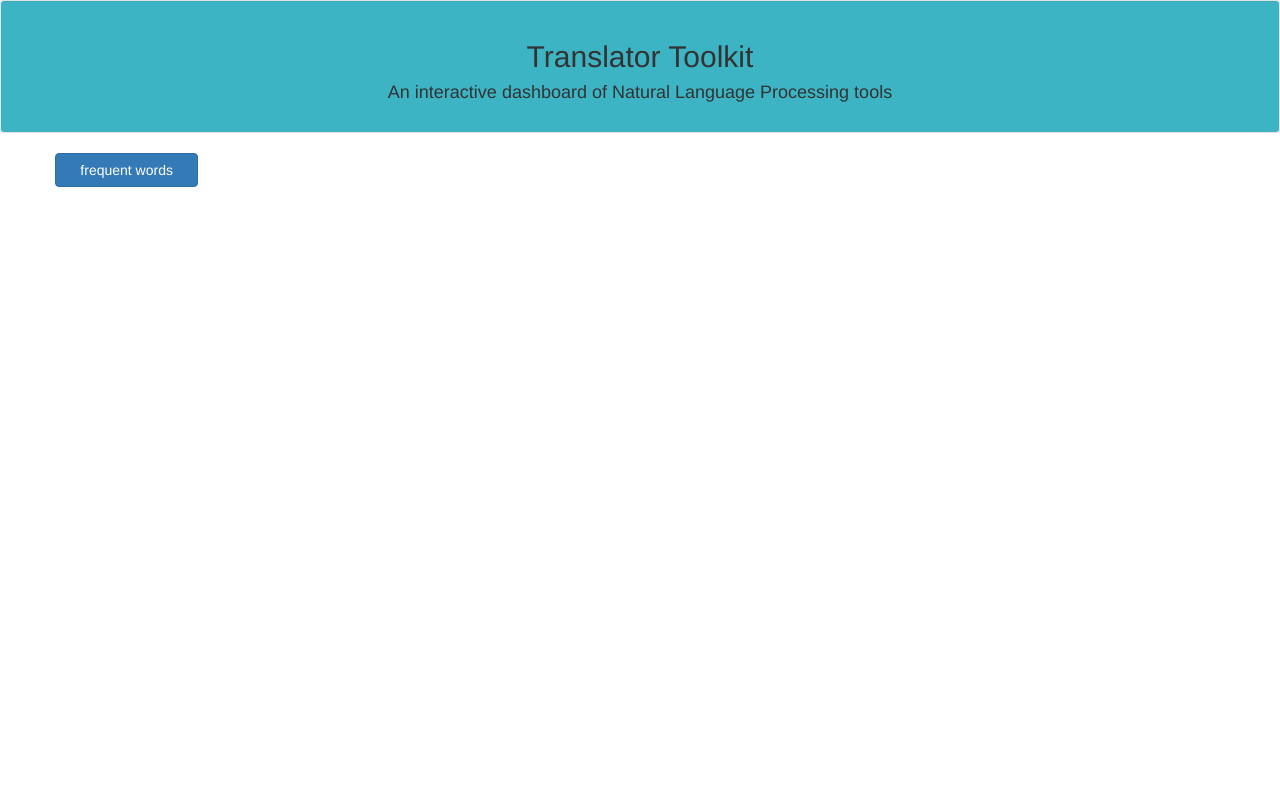
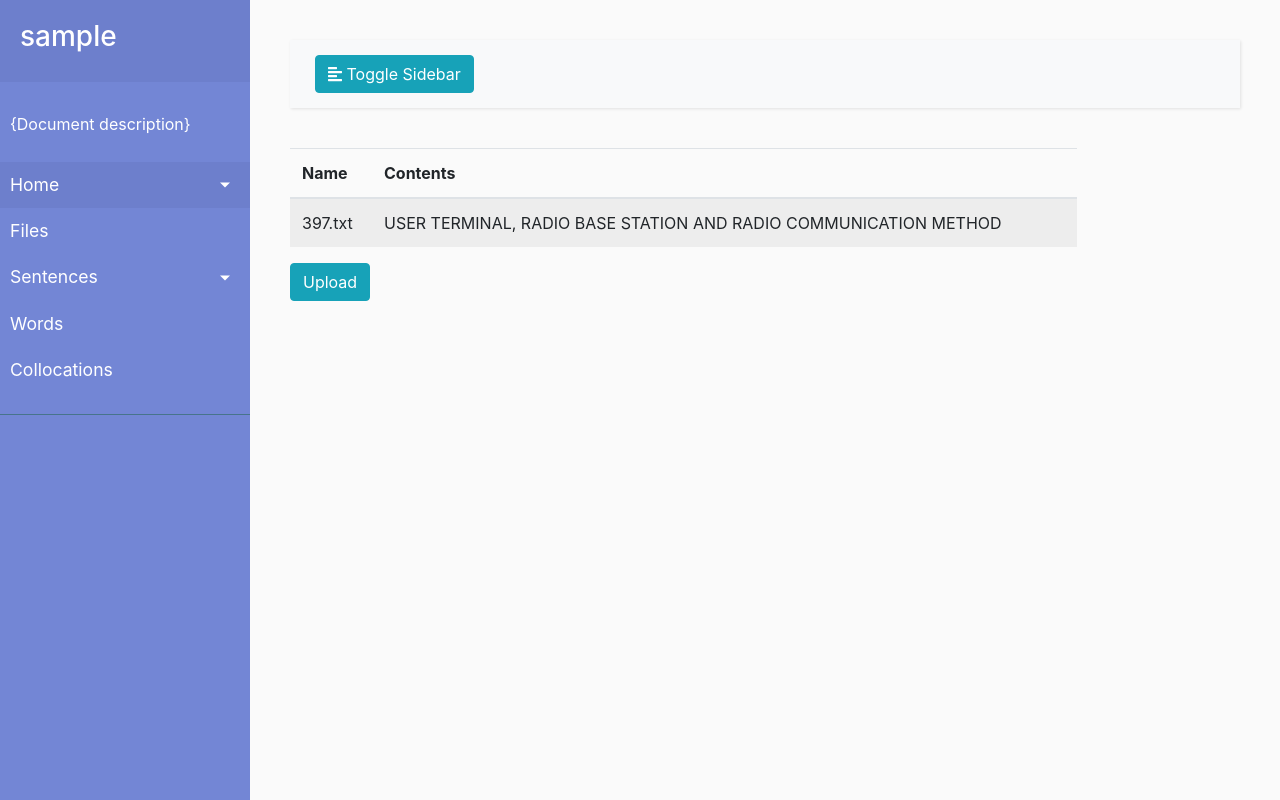
Before and after one commit to andrei-kolesnik/translator-toolkit, a Flask app: page / in a window 1280 px wide. Run offline with Flask 2, Linux system fonts and the light colour scheme; parts of the project's set-up code (start-up, migrations or seed data) failed here and were passed over; some libraries are stand-ins or nearby versions.

Commit message:
sidebar, navigation, collocations

```diff
--- a/app.py
+++ b/app.py
@@ -1,13 +1,20 @@
 # Imports
 import re
+from os import listdir
+from os.path import isfile, join
+import sys
+from io import StringIO
+from flask import request
+from werkzeug.utils import secure_filename
 import scipy
 import numpy as np
 import pandas as pd
 import matplotlib as pl
 import nltk
 from nltk import FreqDist
-nltk.download('punkt')
+#nltk.download('punkt')
 from nltk import word_tokenize,sent_tokenize
+from nltk.corpus import PlaintextCorpusReader
 
 from flask import (
     Flask,
@@ -19,23 +26,20 @@ from flask import (
 # Flask  Setup and Routes
 app = Flask(__name__)
 
-# Prepare the document
-from nltk.corpus import PlaintextCorpusReader
-corpus_loc = './data/'
-docs = nltk.corpus.PlaintextCorpusReader(corpus_loc, '.*\.txt')
-docs_processed = nltk.Text(docs.words())
-sents = []
-cnt = 1
-for sent in docs.sents():
-    sents.append({"index": cnt, "sent": ' '.join(sent)})
-    cnt = cnt+1
+################################################################################
+# Globs
+################################################################################
+Globs = {
+    'file': '',
+    'dir': './data/'
+}
+global docs, docs_processed, sents
 
 excl = ['a', 'after', 'all', 'also', 'an', 'and', 'another', 'any', 'are', 'as', 'at', 'away', 'be', 'been', 'beforehand', 'being', 'both', 'but', 'by', 'can', 'cannot', 'do', 'does', 'each', 'for', 'from', 'further', 'furthermore', 'has', 'have', 'having', 'here', 'hereby', 'hereinabove', 'hereinbefore', 'heretofore', 'how', 'if', 'in', 'into', 'is', 'it', 'its', 'may', 'more', 'no', 'non', 'nor', 'not', 'of', 'off', 'on', 'only', 'or', 'other', 'out', 'own', 'same', 'since', 'so', 'such', 'than', 'that', 'the', 'their', 'then', 'there', 'therebetween', 'thereby', 'therein', 'thereof', 'thereto', 'they', 'this', 'those', 'thus', 'to', 'too', 'up', 'via', 'was', 'what', 'when', 'where', 'wherein', 'whether', 'which', 'whose', 'with', 'within']
 
-import sys
-from io import StringIO
-
-# Class to capture output of functions with no return
+################################################################################
+# Utils
+################################################################################
 class capt_stdout:
     def __init__(self):
         self._stdout = None
@@ -53,13 +57,101 @@ class capt_stdout:
     def string(self):
         return self._string_io.getvalue()
 
-# Create route that renders index.html template
+
+def check():
+    if len(Globs['file']) == 0:
+        for filename in listdir(Globs['dir']):
+            fullname = join(Globs['dir'], filename)
+            if isfile(fullname):
+                Globs['file'] = filename ##// redo to use the last used
+                openfile(filename)
+
+
+def openfile(filename):
+    global docs, docs_processed
+    docs = nltk.corpus.PlaintextCorpusReader(Globs['dir'], Globs['file'])
+    docs_processed = nltk.Text(docs.words())
+
+################################################################################
+# Routs
+################################################################################
 @app.route("/")
 def index():
-    return render_template("index.html", sents = sents)
+    return files()
 
+
+################################################################################
+@app.route("/files")
+def files():
+    global Globs
+    files = []
+    for filename in listdir(Globs['dir']):
+        fullname = join(Globs['dir'], filename)
+        if isfile(fullname):
+            f = open(fullname)
+            files.append({
+                "name": filename,
+                "first_line": f.readline()
+            })
+            f.close()
+    return render_template("files.html", files = files, globs = Globs)
+
+
+################################################################################
+@app.route('/upload', methods=['GET', 'POST'])
+def upload_file():
+    global Globs
+    if request.method == 'POST':
+        f = request.files['new_file']
+        f.save(Globs['dir'] + secure_filename(f.filename))
+        Globs['file'] = f.filename
+    return files()
+
+
+################################################################################
+@app.route("/f/<name>")
+def show_file(name):
+    global docs, docs_processed
+    Globs['file'] = name
+    openfile(name)
+    return sents1()
+
+
+################################################################################
+@app.route("/s1")
+@app.route("/s1/<word>")
+def sents1(word = ''):
+    global docs, sents
+    check()
+    sents = []
+    cnt = 1
+    for sent in docs.raw().split("\n"):
+        sent = sent.strip()
+        if len(sent) > 0 and not sent.isspace():
+            if len(word) == 0 or sent.find(word) > -1:
+                sents.append({"index": cnt, "sent": sent})
+            cnt = cnt+1
+    return render_template("sents.html", globs = Globs, sents = sents)
+
+
+################################################################################
+@app.route("/s2")
+def sents2():
+    global docs, sents
+    check()
+    sents = []
+    cnt = 1
+    for sent in docs.sents():
+        sents.append({"index": cnt, "sent": ' '.join(sent)})
+        cnt = cnt+1
+    return render_template("sents.html", globs = Globs, sents = sents)
+
+
+################################################################################
 @app.route('/freq')
 def freq():
+    global docs, docs_processed
+    check()
     fdist = FreqDist()
     for word in docs.words():
         word = word.lower()
@@ -69,9 +161,14 @@ def freq():
     freq_sorted = sorted(fdist.items(), key=lambda item: (item[1], item[0]), reverse=True)
     return jsonify(freq_sorted[:50])
 
+
+################################################################################
+@app.route('/concordance/<word>')
 @app.route('/concordance/<word>/<int:count>')
 def concordance(word, count = 25):
-    con_list = docs_processed.concordance_list(word, width = 80, lines = count)
+    global docs, docs_processed
+    check()
+    con_list = docs_processed.concordance_list(word, width=80, lines=count)
     con_data = []
     for c in con_list:
         con_data.append({
@@ -80,8 +177,27 @@ def concordance(word, count = 25):
             "right_print": c.right_print})
     return jsonify(con_data)
 
+
+################################################################################
+@app.route('/collocations')
+@app.route('/collocations/<int:count>')
+def collocations(count = 25):
+    global docs, docs_processed
+    check()
+    with capt_stdout() as out:
+        docs_processed.collocations(num = count)
+        collocations_output = out.string
+    col_data = []
+    for c in collocations_output.split(';'):
+        col_data.append({"term": c})
+    return jsonify(col_data)
+
+
+################################################################################
 @app.route('/contexts/<word>')
 def contexts(word):
+    global docs, docs_processed
+    check()
     with capt_stdout() as out:
         docs_processed.common_contexts([word])
         common_contexts_output = out.string
@@ -93,8 +209,11 @@ def contexts(word):
                 "left_print": c[:ind],
                 "query": word,
                 "right_print": c[ind+1:]})
-
     return jsonify(con_data)
 
+
+################################################################################
+# Main
+################################################################################
 if __name__ == '__main__':
     app.run(debug=True)
--- a/static/actions.js
+++ b/static/actions.js
@@ -1,4 +1,19 @@
 $(document).ready(function() {
+
+    $("#sidebar").mCustomScrollbar({
+        theme: "minimal"
+    });
+
+    $('#sidebarCollapse').on('click', function () {
+        // open or close navbar
+        $('#sidebar, #content').toggleClass('active');
+        // close dropdowns
+        $('.collapse.in').toggleClass('in');
+        // and also adjust aria-expanded attributes we use for the open/closed arrows
+        // in our CSS
+        $('a[aria-expanded=true]').attr('aria-expanded', 'false');
+    });
+
     $("#freq").click(function() {
         $.getJSON("/freq", function(result) {
             var tbl = document.createElement('table');
@@ -9,7 +24,8 @@ $(document).ready(function() {
                 var td2 = tr.insertCell();
                 td1.setAttribute('class', "left");
                 td2.setAttribute('class', "right");
-                td1.innerHTML = "<a href=\"#\" class=\"word\" onclick=\"concordance('"+field[0]+"', "+field[1]+')">'+field[0]+'</a>';
+//                td1.innerHTML = "<a href=\"#\" class=\"word\" onclick=\"concordance('"+field[0]+"', "+field[1]+')">'+field[0]+'</a>';
+                td1.innerHTML = '<a href="/s1/'+field[0]+'"' + " class=\"word\" onclick=\"concordance('"+field[0]+"', "+field[1]+')">'+field[0]+'</a>';
                 td2.appendChild(document.createTextNode(field[1]));
             });
             var div = document.getElementById('left1');
@@ -17,6 +33,23 @@ $(document).ready(function() {
             div.appendChild(tbl);
         });
     });
+
+    $("#collocations").click(function () {
+        $.getJSON("/collocations", function (result) {
+            var tbl = document.createElement('table');
+            tbl.setAttribute('class', "basic");
+            $.each(result, function (i, field) {
+                var tr = tbl.insertRow();
+                var td1 = tr.insertCell();
+                td1.setAttribute('class', "left");
+                td1.appendChild(document.createTextNode(field.term));
+            });
+            var div = document.getElementById('left1');
+            div.innerHTML = '<b>Collocations:</b>';
+            div.appendChild(tbl);
+        });
+    });
+
 /*
     $("body").on("click", ".word", function(e) {
         var word = $(e.target).text();
@@ -59,10 +92,11 @@ function concordance(word, count) {
             td2.appendChild(document.createTextNode(field.query));
             td3.appendChild(document.createTextNode(field.right_print));
         });
-        var div = document.getElementById('right1');
+        var div = document.getElementById('right2');
         div.innerHTML = '<b>All Concordance:</b>';
         div.appendChild(tbl);
     });
+    /*
     $.getJSON("/concordance/"+word+"/"+count, function(result) {
         var tbl = document.createElement('table');
         tbl.setAttribute('class', "basic");
@@ -82,4 +116,5 @@ function concordance(word, count) {
         div.innerHTML = '<b>Unique Contexts:</b>';
         div.appendChild(tbl);
     });
+    */
 }
--- /dev/null
+++ b/static/sidebar.css
@@ -0,0 +1,186 @@
+/*
+   BOOTSTRAP SIDEBAR DEMO
+   https://bootstrapious.com/p/bootstrap-sidebar
+*/
+
+@import "https://fonts.googleapis.com/css?family=Poppins:300,400,500,600,700";
+body {
+    /* font-family: 'Poppins', sans-serif; */
+    background: #fafafa;
+}
+
+p {
+    /* font-family: 'Poppins', sans-serif;
+    font-size: 1.1em;
+    font-weight: 300;
+    line-height: 1.7em; */
+    color: #999;
+}
+
+a,
+a:hover,
+a:focus {
+    color: inherit;
+    text-decoration: none;
+    transition: all 0.3s;
+}
+
+.navbar {
+    padding: 15px 10px;
+    background: #fff;
+    border: none;
+    border-radius: 0;
+    margin-bottom: 40px;
+    box-shadow: 1px 1px 3px rgba(0, 0, 0, 0.1);
+}
+
+.navbar-btn {
+    box-shadow: none;
+    outline: none !important;
+    border: none;
+}
+
+.line {
+    width: 100%;
+    height: 1px;
+    border-bottom: 1px dashed #ddd;
+    margin: 40px 0;
+}
+
+/* ---------------------------------------------------
+    SIDEBAR STYLE
+----------------------------------------------------- */
+
+.wrapper {
+    display: flex;
+    width: 100%;
+}
+
+#sidebar {
+    width: 250px;
+    position: fixed;
+    top: 0;
+    left: 0;
+    height: 100vh;
+    z-index: 999;
+    background: #7386D5;
+    color: #fff;
+    transition: all 0.3s;
+}
+
+#sidebar.active {
+    margin-left: -250px;
+}
+
+#sidebar .sidebar-header {
+    padding: 20px;
+    background: #6d7fcc;
+}
+
+#sidebar ul.components {
+    padding: 20px 0;
+    border-bottom: 1px solid #47748b;
+}
+
+#sidebar ul p {
+    color: #fff;
+    padding: 10px;
+}
+
+#sidebar ul li a {
+    padding: 10px;
+    font-size: 1.1em;
+    display: block;
+}
+
+#sidebar ul li a:hover {
+    color: #7386D5;
+    background: #fff;
+}
+
+#sidebar ul li.active>a,
+a[aria-expanded="true"] {
+    color: #fff;
+    background: #6d7fcc;
+}
+
+a[data-toggle="collapse"] {
+    position: relative;
+}
+
+.dropdown-toggle::after {
+    display: block;
+    position: absolute;
+    top: 50%;
+    right: 20px;
+    transform: translateY(-50%);
+}
+
+ul ul a {
+    font-size: 0.9em !important;
+    padding-left: 30px !important;
+    background: #6d7fcc;
+}
+
+ul.CTAs {
+    padding: 20px;
+}
+
+ul.CTAs a {
+    text-align: center;
+    font-size: 0.9em !important;
+    display: block;
+    border-radius: 5px;
+    margin-bottom: 5px;
+}
+
+a.download {
+    background: #fff;
+    color: #7386D5;
+}
+
+a.article,
+a.article:hover {
+    background: #6d7fcc !important;
+    color: #fff !important;
+}
+
+/* ---------------------------------------------------
+    CONTENT STYLE
+----------------------------------------------------- */
+
+#content {
+    width: calc(100% - 250px);
+    padding: 40px;
+    min-height: 100vh;
+    transition: all 0.3s;
+    position: absolute;
+    top: 0;
+    right: 0;
+}
+
+#content.active {
+    width: 100%;
+}
+
+/* ---------------------------------------------------
+    MEDIAQUERIES
+----------------------------------------------------- */
+
+@media (max-width: 768px) {
+    #sidebar {
+        margin-left: -250px;
+    }
+    #sidebar.active {
+        margin-left: 0;
+    }
+    #content {
+        width: 100%;
+    }
+    #content.active {
+        width: calc(100% - 250px);
+    }
+    #sidebarCollapse span {
+        display: none;
+    }
+}
--- /dev/null
+++ b/templates/base.html
@@ -0,0 +1,114 @@
+<!DOCTYPE html>
+<html lang="en">
+<head>
+   {% block head %}
+  <meta charset="UTF-8">
+  <meta name="viewport" content="width=device-width, initial-scale=1.0">
+  <meta http-equiv="X-UA-Compatible" content="ie=edge">
+  <title>Translator Toolkit - {% block title %}{% endblock %}</title>
+
+  <!-- Bootstrap CSS -->
+  <!-- <link rel="stylesheet" href="https://maxcdn.bootstrapcdn.com/bootstrap/3.3.7/css/bootstrap.min.css"> -->
+  <link rel="stylesheet" href="https://stackpath.bootstrapcdn.com/bootstrap/4.1.0/css/bootstrap.min.css">
+
+  <!-- jQuery Custom Scroller CDN -->
+  <link rel="stylesheet" href="https://cdnjs.cloudflare.com/ajax/libs/malihu-custom-scrollbar-plugin/3.1.5/jquery.mCustomScrollbar.min.css">
+
+  <!-- Sidebar CSS -->
+  <link rel="stylesheet" type="text/css" href="{{ url_for('static', filename='sidebar.css') }}">
+
+   <!-- Font Awesome JS (icons) -->
+   <script defer src="https://use.fontawesome.com/releases/v5.0.13/js/solid.js"></script>
+   <script defer src="https://use.fontawesome.com/releases/v5.0.13/js/fontawesome.js"></script>
+
+    <!-- Translator Toolkit CSS and ICO -->
+  <link rel="stylesheet" type="text/css" href="{{ url_for('static', filename='styles.css') }}">
+  <link rel="shortcut icon" href="{{ url_for('static', filename='favicon.ico') }}">
+  {% endblock %}
+</head>
+<body>
+  <div class="aak-container-fluid">
+
+    <!-- <div class="well text-center">
+      <h2 class="page">Translator Toolkit</h2>
+      <h4 class="page">An interactive dashboard of Natural Language Processing tools</h4>
+    </div> -->
+
+    <div class="wrapper">
+        <!-- Sidebar -->
+      <nav id="sidebar">
+         <div class="sidebar-header">
+            <h3>{{globs.file}}</h3>
+         </div>
+
+         <ul class="list-unstyled components">
+            <p>{Document description}</p>
+            <li class="active">
+               <a href="#homeSubmenu" data-toggle="collapse" aria-expanded="false" class="dropdown-toggle">Home</a>
+               <ul class="collapse list-unstyled" id="homeSubmenu">
+                  <li><a href="#">Home 1</a></li>
+                  <li><a href="#">Home 2</a></li>
+                  <li><a href="#">Home 3</a></li>
+               </ul>
+            </li>
+            <li>
+               <a href="/files">Files</a>
+            </li>
+            <li>
+               <a href="#pageSubmenu" data-toggle="collapse" aria-expanded="false" class="dropdown-toggle">Sentences</a>
+               <ul class="collapse list-unstyled" id="pageSubmenu">
+                  <li><a href="/s1">By new lines</a></li>
+                  <li><a href="/s2">NLTK sentense tokenizer</a></li>
+               </ul>
+            </li>
+            <li>
+               <a href="#" id="freq">Words</a>
+            </li>
+            <li>
+               <a href="#" id="collocations">Collocations</a>
+            </li>
+         </ul>
+      </nav>
+        <!-- Page Content -->
+        <div id="content">
+          <nav class="navbar navbar-expand-lg navbar-light bg-light">
+            <div class="container-fluid">
+                <button type="button" id="sidebarCollapse" class="btn btn-info">
+                  <i class="fas fa-align-left"></i>
+                  <span>Toggle Sidebar</span>
+                </button>
+            </div>
+          </nav>
+
+          {% block content %}{% endblock %}
+
+        </div>
+     </div>
+
+    <div id="footer">
+    {% block footer %}
+      <!-- <i>Do not write below this line<br>&copy; Alejandro 2018</i>    -->
+    {% endblock %}
+    </div>
+  </div>
+
+  <!-- jQuery -->
+  <script src="https://ajax.googleapis.com/ajax/libs/jquery/3.3.1/jquery.min.js"></script>
+
+  <!-- Bootstrap JS -->
+  <!-- <script src="https://maxcdn.bootstrapcdn.com/bootstrap/3.3.7/js/bootstrap.min.js"></script> -->
+  <script src="https://stackpath.bootstrapcdn.com/bootstrap/4.1.0/js/bootstrap.min.js"></script>
+
+  <!-- jQuery Custom Scroller CDN -->
+  <script src="https://cdnjs.cloudflare.com/ajax/libs/malihu-custom-scrollbar-plugin/3.1.5/jquery.mCustomScrollbar.concat.min.js"></script>
+
+  <!-- Popper.JS -->
+  <script src="https://cdnjs.cloudflare.com/ajax/libs/popper.js/1.14.0/umd/popper.min.js" integrity="sha384-cs/chFZiN24E4KMATLdqdvsezGxaGsi4hLGOzlXwp5UZB1LY//20VyM2taTB4QvJ" crossorigin="anonymous"></script>
+
+  <!-- Plotly JS -->
+  <script src="https://cdn.plot.ly/plotly-latest.min.js"></script>
+
+  <!-- Translator Toolkit JS -->
+  <script src="{{ url_for('static', filename='actions.js') }}"></script>
+</body>
+</html>
--- /dev/null
+++ b/templates/files.html
@@ -0,0 +1,44 @@
+{% extends "base.html" %}
+{% block title %}Files{% endblock %}
+{% block content %}
+<div class="row">
+   <div class="col-sm-10">
+      <table class="table table-striped table-hover">
+         <thead>
+            <th>Name</th>
+            <th>Contents</th>
+         </thead>
+         {% for file in files %}
+         <tr>
+            <td><a href="/f/{{ file.name }}">{{ file.name }}</a></td>
+            <td>{{ file.first_line }}</td>
+         </tr>
+         {% endfor %}
+      </table>
+      <div id="right1">
+         <button type="button" class="btn btn-info" data-toggle="collapse" data-target="#newdoc">Upload</button>
+         <div id="newdoc" class="collapse">
+            <form action="/upload" enctype="multipart/form-data" method="post" accept-charset="utf-8">
+            <div class="form-group">
+               <label for="new_name">Name</label>
+               <div>
+                  <input name="new_name" id="new_name" class="form-control" type="text" maxlength="255" value="" placeholder="Name">
+               </div>
+            </div>
+            <div class="form-group">
+               <label for="new_file">Filename</label>
+               <div class="col-sm-10">
+                  <input name="new_file" id="new_file" class="form-control" type="file" value="" placeholder="Filename">
+               </div>
+            </div>
+            <div class="form-group">
+               <div>
+                  <input class="btn btn-default" type="submit" name="submit" value="Upload">
+               </div>
+            </div>
+            </form>
+         </div>
+      </div>
+   </div>
+</div> <!-- row -->
+{% endblock %}
--- a/templates/index.html
+++ b/templates/index.html
@@ -1,31 +1,12 @@
-<!DOCTYPE html>
-<html lang="en">
-
-<head>
-  <meta charset="UTF-8">
-  <meta name="viewport" content="width=device-width, initial-scale=1.0">
-  <meta http-equiv="X-UA-Compatible" content="ie=edge">
-  <title>Translator Toolkit</title>
-  <link rel="stylesheet" href="https://maxcdn.bootstrapcdn.com/bootstrap/3.3.7/css/bootstrap.min.css">
-  <link rel="stylesheet" type="text/css" href="{{ url_for('static', filename='styles.css') }}">
-  <link rel="shortcut icon" href="{{ url_for('static', filename='favicon.ico') }}">
-  <script src="https://ajax.googleapis.com/ajax/libs/jquery/3.3.1/jquery.min.js"></script>
-  <script src="https://maxcdn.bootstrapcdn.com/bootstrap/3.3.7/js/bootstrap.min.js"></script>
-  <script src="https://cdn.plot.ly/plotly-latest.min.js"></script>
-</head>
-<body>
-  <div class="container-fluid">
+{% extends "base.html" %}
+{% block title %}Main{% endblock %}
+{% block content %}
 <div class="row">
-      <div class="well text-center">
-        <h2 class="page">Translator Toolkit</h2>
-        <h4 class="page">An interactive dashboard of Natural Language Processing tools</h4>
-      </div>
   <div class="col-sm-2">
     <ul class="vmenu">
       <li><a href="#" class="btn btn-primary btn-block" role="button" id="freq">frequent words</a></li>
-          <!-- <li><a href="#" class="btn btn-primary btn-block" role="button">dispersion plot</a></li> -->
     </ul>
-      </div>
+  </div> <!-- menu col -->
   <div class="col-sm-2">
     <div id="left1"></div>
   </div>
@@ -42,10 +23,5 @@
     </div>
     <div id="right2"></div>
   </div>
-    </div>
-  </div>
-  <script src="{{ url_for('static', filename='actions.js') }}"></script>
-
-</body>
-
-</html>
+</div> <!-- row -->
+{% endblock %}
```
Also changed, not shown: templates/sents.html (added, +24 -0 lines). Lines whose indentation alone changed are shown as unchanged.
